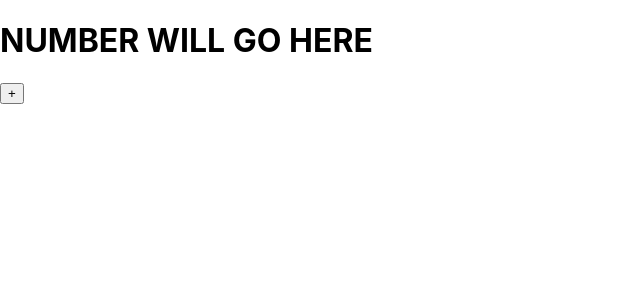
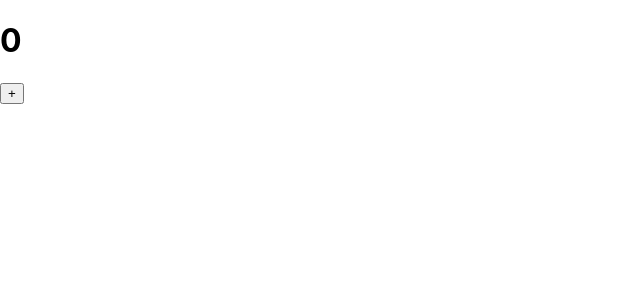
Before and after one commit to jtreeves/state-with-class-components, a React (Create React App) app: page / in a window 1280 px wide. Shown: the top 300 px of the page, without its empty margins (0-640 px from the left). Built offline with nearby package versions, Linux system fonts and the light colour scheme; the HTML template or start-up script is replaced by a standard one.

Commit message:
[App] Change number boilerplate to this.state.count to display 0

```diff
--- a/src/App.js
+++ b/src/App.js
@@ -11,7 +11,7 @@ class App extends Component {
     render() {
         return (
             <div>
-                <h1>NUMBER WILL GO HERE</h1>
+                <h1>{this.state.count}</h1>
                 <button>+</button>
             </div>
         )
```
Also changed, not shown: 1 other file (tests, documents, lock files or other folders).
